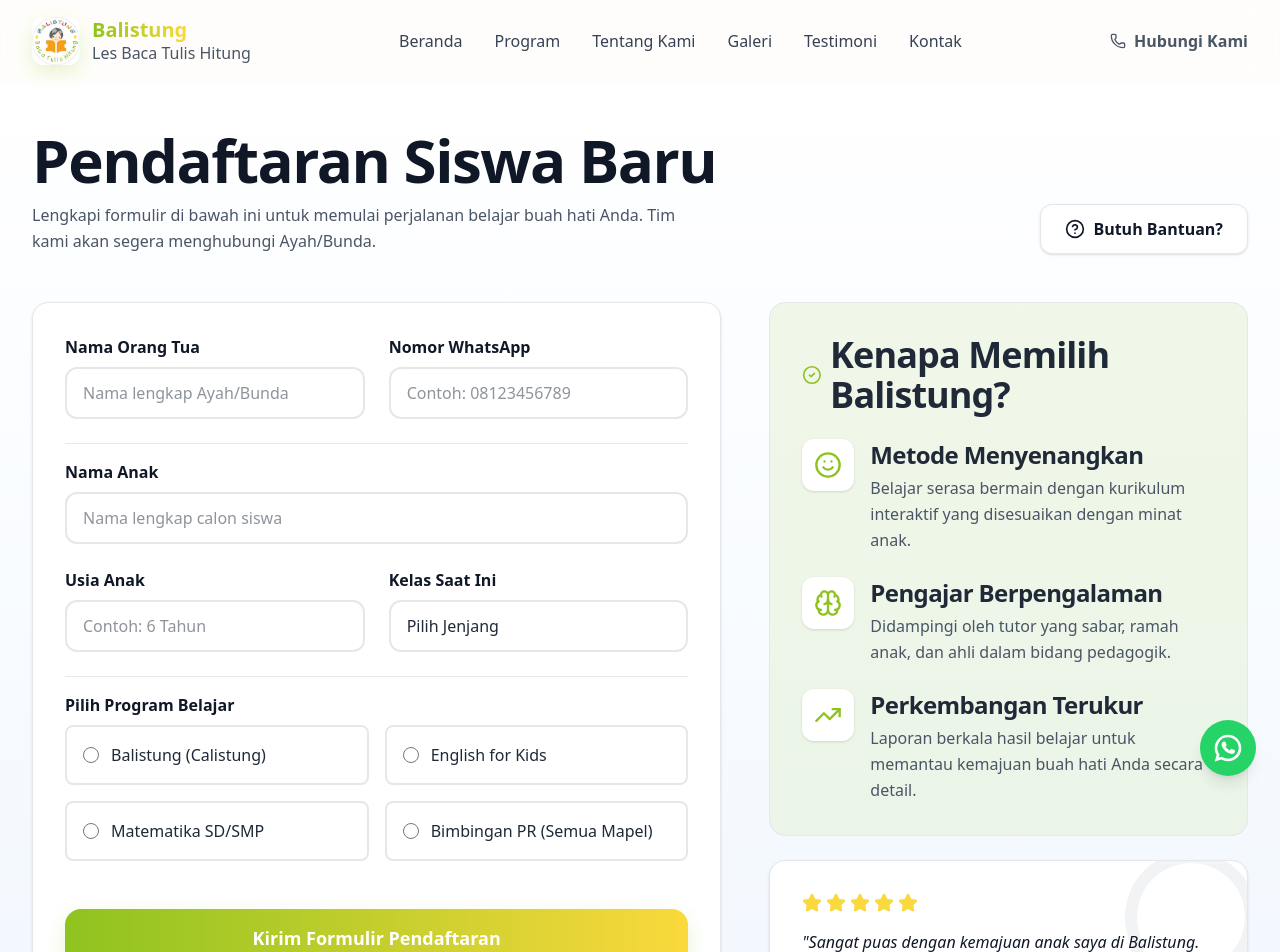
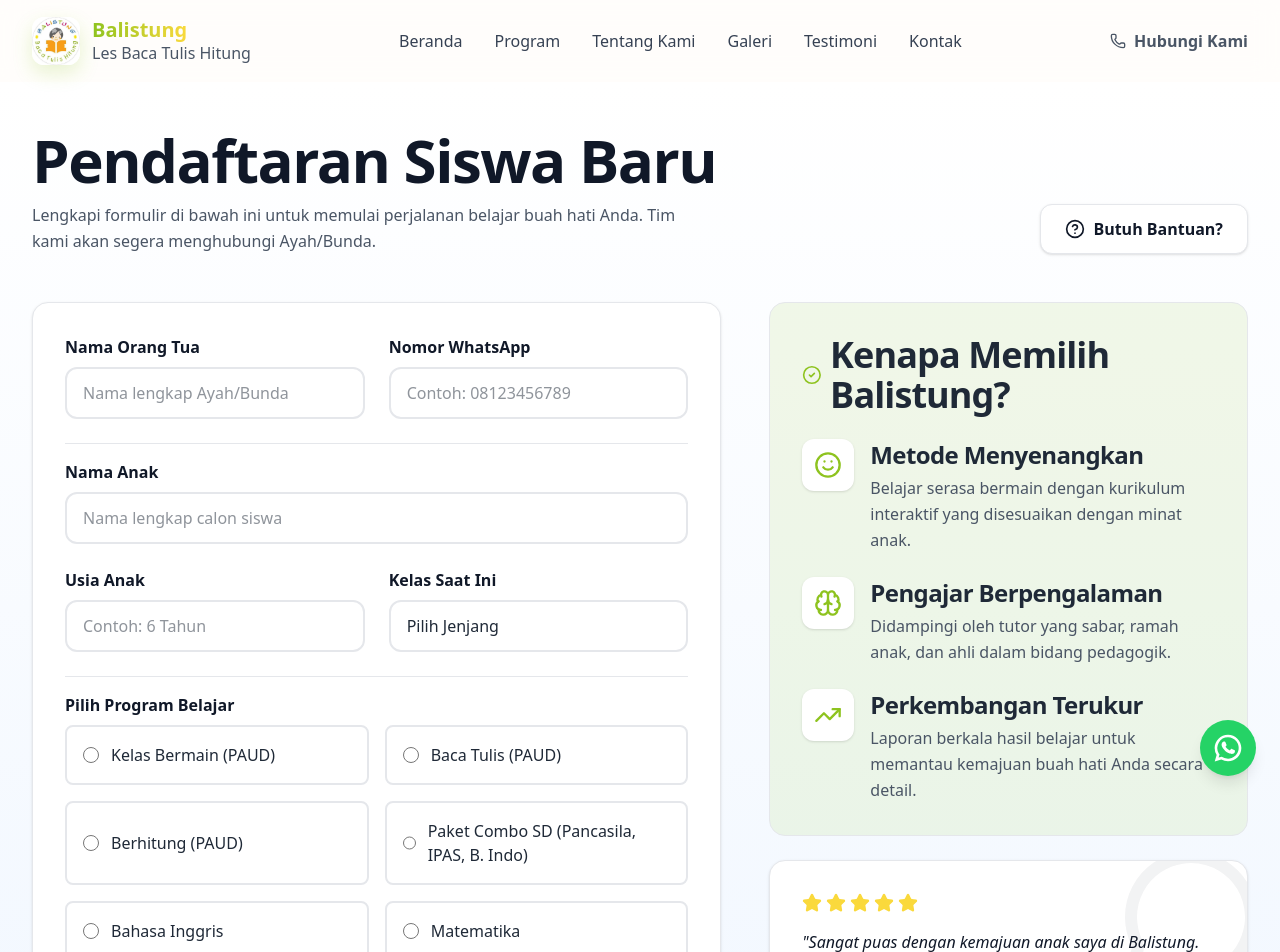
Before and after one commit to acaryawibawantra/balistung, a Next.js app: page /register in a window 1280 px wide. Shown: the top 952 px of the page. Built offline with nearby package versions, Linux system fonts and the light colour scheme.

Commit message:
feat: update registration form with new program categories and SMA support

```diff
--- a/app/(main)/register/page.tsx
+++ b/app/(main)/register/page.tsx
@@ -35,15 +35,19 @@
             'sd4': '4 SD',
             'sd5': '5 SD',
             'sd6': '6 SD',
-            'smp': 'SMP'
+            'smp': 'SMP',
+            'sma': 'SMA'
         };
 
         // Format program label
         const programLabels: Record<string, string> = {
-            'calistung': 'Balistung (Calistung)',
-            'english': 'English for Kids',
-            'math': 'Matematika SD/SMP',
-            'homework': 'Bimbingan PR (Semua Mapel)'
+            'bermain': 'Kelas Bermain (PAUD)',
+            'bacatulis': 'Baca Tulis (PAUD)',
+            'hitung': 'Berhitung (PAUD)',
+            'combo': 'Paket Combo SD (Pancasila, IPAS, B. Indo)',
+            'english': 'Bahasa Inggris',
+            'math': 'Matematika',
+            'request': 'Bimbingan SD-SMA (By Request)'
         };
 
         // Send data to Google Spreadsheet
@@ -220,6 +224,7 @@
                                                     <option value="sd5">5 SD</option>
                                                     <option value="sd6">6 SD</option>
                                                     <option value="smp">SMP</option>
+                                                    <option value="sma">SMA</option>
                                                 </select>
                                             </label>
                                         </div>
@@ -236,12 +241,45 @@
                                                     <input
                                                         type="radio"
                                                         name="program"
-                                                        value="calistung"
-                                                        checked={formData.programChoice === 'calistung'}
+                                                        value="bermain"
+                                                        checked={formData.programChoice === 'bermain'}
                                                         onChange={(e) => handleInputChange('programChoice', e.target.value as ProgramType)}
                                                         className="w-4 h-4 text-primary-green focus:ring-primary-green"
                                                     />
-                                                    <span className="ml-3 font-medium">Balistung (Calistung)</span>
+                                                    <span className="ml-3 font-medium">Kelas Bermain (PAUD)</span>
+                                                </label>
+                                                <label className="relative flex items-center p-4 rounded-lg border-2 border-gray-200 hover:border-primary-green transition-all cursor-pointer has-[:checked]:border-primary-green has-[:checked]:bg-primary-green/5">
+                                                    <input
+                                                        type="radio"
+                                                        name="program"
+                                                        value="bacatulis"
+                                                        checked={formData.programChoice === 'bacatulis'}
+                                                        onChange={(e) => handleInputChange('programChoice', e.target.value as ProgramType)}
+                                                        className="w-4 h-4 text-primary-green focus:ring-primary-green"
+                                                    />
+                                                    <span className="ml-3 font-medium">Baca Tulis (PAUD)</span>
+                                                </label>
+                                                <label className="relative flex items-center p-4 rounded-lg border-2 border-gray-200 hover:border-primary-green transition-all cursor-pointer has-[:checked]:border-primary-green has-[:checked]:bg-primary-green/5">
+                                                    <input
+                                                        type="radio"
+                                                        name="program"
+                                                        value="hitung"
+                                                        checked={formData.programChoice === 'hitung'}
+                                                        onChange={(e) => handleInputChange('programChoice', e.target.value as ProgramType)}
+                                                        className="w-4 h-4 text-primary-green focus:ring-primary-green"
+                                                    />
+                                                    <span className="ml-3 font-medium">Berhitung (PAUD)</span>
+                                                </label>
+                                                <label className="relative flex items-center p-4 rounded-lg border-2 border-gray-200 hover:border-primary-green transition-all cursor-pointer has-[:checked]:border-primary-green has-[:checked]:bg-primary-green/5">
+                                                    <input
+                                                        type="radio"
+                                                        name="program"
+                                                        value="combo"
+                                                        checked={formData.programChoice === 'combo'}
+                                                        onChange={(e) => handleInputChange('programChoice', e.target.value as ProgramType)}
+                                                        className="w-4 h-4 text-primary-green focus:ring-primary-green"
+                                                    />
+                                                    <span className="ml-3 font-medium">Paket Combo SD (Pancasila, IPAS, B. Indo)</span>
                                                 </label>
                                                 <label className="relative flex items-center p-4 rounded-lg border-2 border-gray-200 hover:border-primary-green transition-all cursor-pointer has-[:checked]:border-primary-green has-[:checked]:bg-primary-green/5">
                                                     <input
@@ -252,7 +290,7 @@
                                                         onChange={(e) => handleInputChange('programChoice', e.target.value as ProgramType)}
                                                         className="w-4 h-4 text-primary-green focus:ring-primary-green"
                                                     />
-                                                    <span className="ml-3 font-medium">English for Kids</span>
+                                                    <span className="ml-3 font-medium">Bahasa Inggris</span>
                                                 </label>
                                                 <label className="relative flex items-center p-4 rounded-lg border-2 border-gray-200 hover:border-primary-green transition-all cursor-pointer has-[:checked]:border-primary-green has-[:checked]:bg-primary-green/5">
                                                     <input
@@ -263,18 +301,18 @@
                                                         onChange={(e) => handleInputChange('programChoice', e.target.value as ProgramType)}
                                                         className="w-4 h-4 text-primary-green focus:ring-primary-green"
                                                     />
-                                                    <span className="ml-3 font-medium">Matematika SD/SMP</span>
+                                                    <span className="ml-3 font-medium">Matematika</span>
                                                 </label>
                                                 <label className="relative flex items-center p-4 rounded-lg border-2 border-gray-200 hover:border-primary-green transition-all cursor-pointer has-[:checked]:border-primary-green has-[:checked]:bg-primary-green/5">
                                                     <input
                                                         type="radio"
                                                         name="program"
-                                                        value="homework"
-                                                        checked={formData.programChoice === 'homework'}
+                                                        value="request"
+                                                        checked={formData.programChoice === 'request'}
                                                         onChange={(e) => handleInputChange('programChoice', e.target.value as ProgramType)}
                                                         className="w-4 h-4 text-primary-green focus:ring-primary-green"
                                                     />
-                                                    <span className="ml-3 font-medium">Bimbingan PR (Semua Mapel)</span>
+                                                    <span className="ml-3 font-medium">Bimbingan SD-SMA (By Request)</span>
                                                 </label>
                                             </div>
                                         </label>
```
